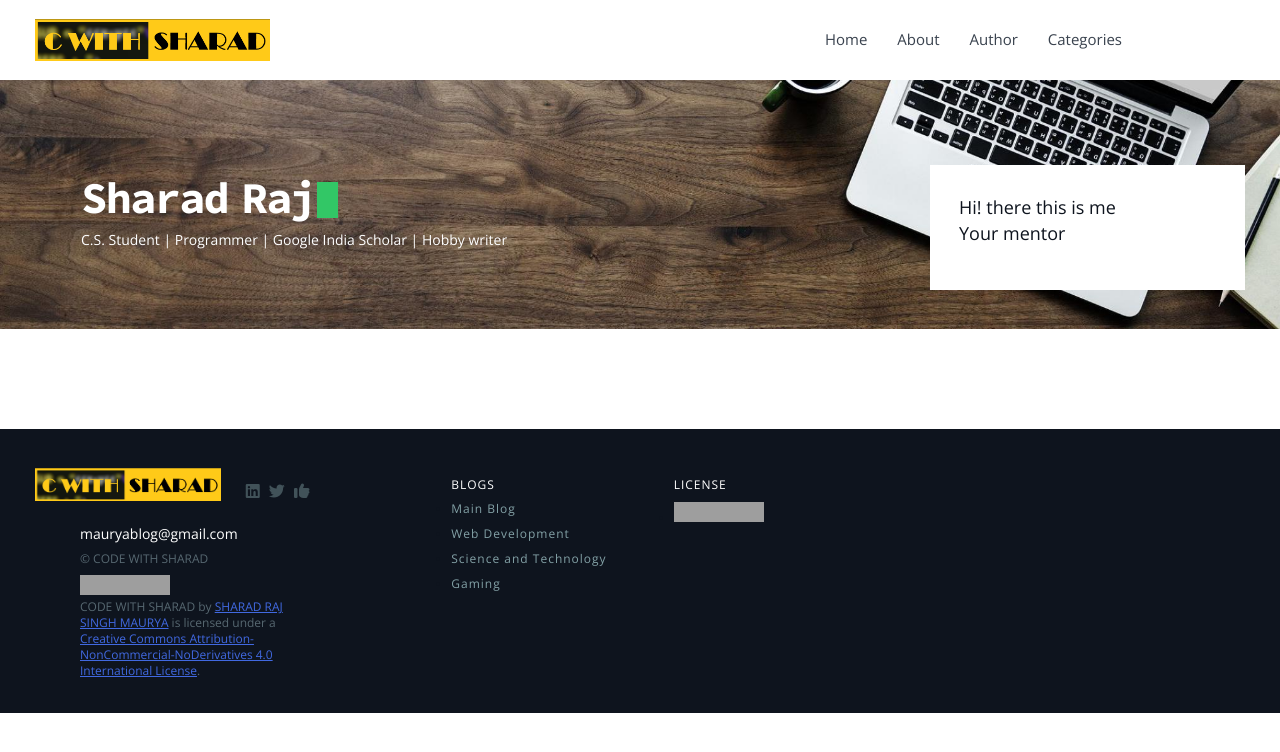
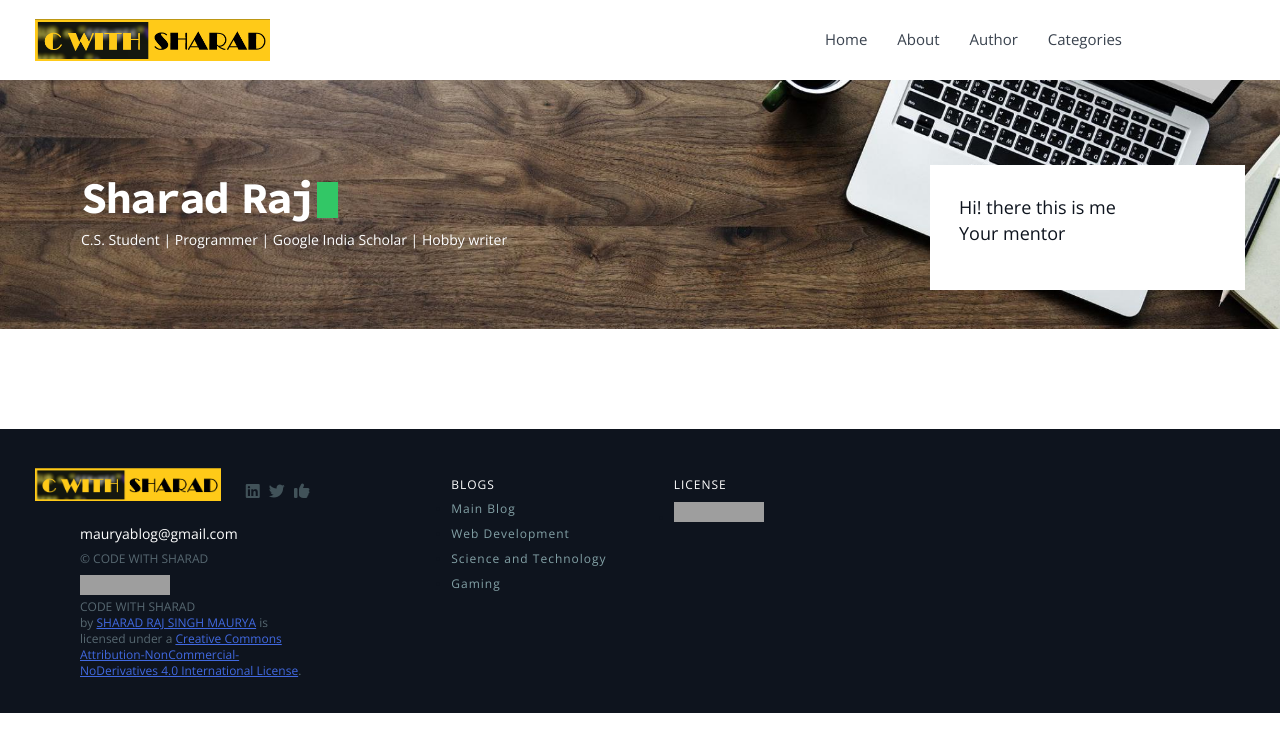
Before and after one commit to cwithsharad/cwithsharad, a Jekyll site: the page built from author.md, in a window 1280 px wide. Shown: the top 752 px of the page. Built offline with Jekyll 4.4.1, drawn with Linux system fonts in a browser that asks for light colours; nearby versions of some CDN libraries; library files that are not in the unit come from our copies; grey boxes are pictures that could not be loaded.

Commit message:
Update footer.html

```diff
--- a/_includes/footer.html
+++ b/_includes/footer.html
@@ -11,7 +11,7 @@
                 <ul class="contact-dtl">
 					<li><a href="mailto:{{ site.email }}" title="{{ site.email }}">{{ site.email }}</a></li>
 					<li>&copy; {{ site.title }}</li>
-					<a rel="license" href="http://creativecommons.org/licenses/by-nc-nd/4.0/"><img alt="Creative Commons License" style="border-width:0" src="https://i.creativecommons.org/l/by-nc-nd/4.0/80x15.png" /></a><br /><span xmlns:dct="http://purl.org/dc/terms/" property="dct:title">CODE WITH SHARAD</span> by <a xmlns:cc="http://creativecommons.org/ns#" href="https://cwithsharad.github.io" property="cc:attributionName" rel="cc:attributionURL">SHARAD RAJ SINGH MAURYA</a> is licensed under a <a rel="license" href="http://creativecommons.org/licenses/by-nc-nd/4.0/">Creative Commons Attribution-NonCommercial-NoDerivatives 4.0 International License</a>.
+					<a rel="license" href="http://creativecommons.org/licenses/by-nc-nd/4.0/"><img alt="Creative Commons License" style="border-width:0" src="https://i.creativecommons.org/l/by-nc-nd/4.0/80x15.png" /></a><br /><span xmlns:dct="http://purl.org/dc/terms/" property="dct:title">CODE WITH SHARAD</span><br> by <a xmlns:cc="http://creativecommons.org/ns#" href="https://cwithsharad.github.io" property="cc:attributionName" rel="cc:attributionURL">SHARAD RAJ SINGH MAURYA</a> is licensed under a <a rel="license" href="http://creativecommons.org/licenses/by-nc-nd/4.0/">Creative Commons Attribution-NonCommercial-NoDerivatives 4.0 International License</a>.
 				</ul>
         </div>
 
```
